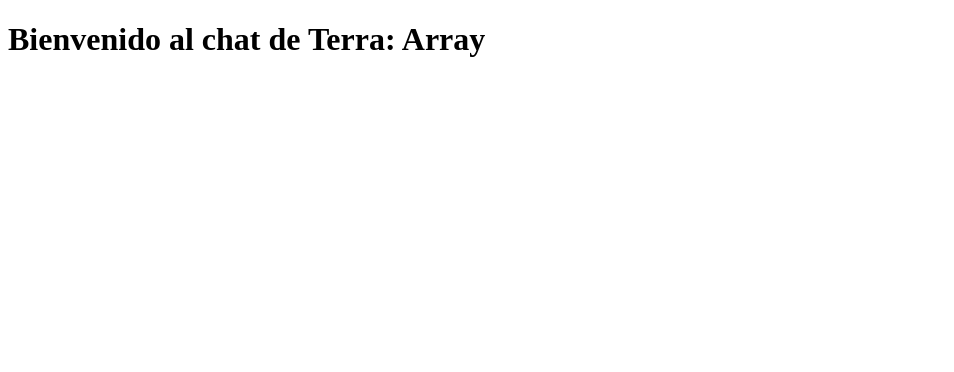
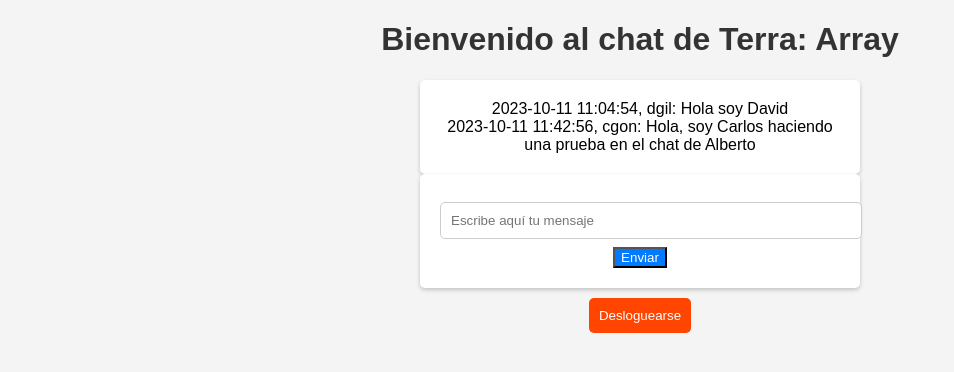
Before and after one commit to Krig4/Servidor, a PHP site: page /chat.php in a window 1280 px wide. Shown: the top 372 px of the page, without its empty margins (0-954 px from the left). Run offline with PHP 8.4, Linux system fonts and the light colour scheme; the visitor is signed in with stand-in values (Sample User, id 1).

Commit message:
Chat DONE

```diff
--- a/Login/chat.php
+++ b/Login/chat.php
@@ -1,16 +1,122 @@
 <?php
 session_start();
-$usuario = $_SESSION["usuario"];
 
+$usuario = isset($_SESSION["usuario"]) ? $_SESSION["usuario"] : '';
+
+if ($_SERVER["REQUEST_METHOD"] === "POST") {
+    $sms = isset($_POST["chat"]) ? $_POST["chat"] : '';
+
+    if (!empty($sms)) {
+        $hora = date("Y-m-d H:i:s");  // Variable obtener día y hora
+        $usuarioMensaje = $usuario;
+        $mensaje = "$hora, $usuarioMensaje: $sms\n";  // Combinada las tres variables para dar formato chat
+
+        $myfile = fopen("comentarios.csv", "a") or die("No se ha podido abrir el archivo!");
+        fwrite($myfile, $mensaje);
+        fclose($myfile);
+    }
+}
 ?>
+
 <!DOCTYPE html>
 <html lang="en">
+
 <head>
     <meta charset="UTF-8">
     <meta name="viewport" content="width=device-width, initial-scale=1.0">
     <title>Chat</title>
+    <style>
+        body {
+            font-family: Arial, sans-serif;
+            background-color: #f4f4f4;
+            text-align: center;
+        }
+
+        h1 {
+            color: #333;
+        }
+
+        #chat-box {
+            background-color: #fff;
+            border-radius: 5px;
+            box-shadow: 0 2px 4px rgba(0, 0, 0, 0.2);
+            max-width: 400px;
+            margin: 0 auto;
+            padding: 20px;
+            overflow-y: scroll;
+            max-height: 600px;
+        }
+
+        #chat-box p {
+            margin: 0 0 10px 0;
+        }
+
+        form {
+            background-color: #fff;
+            border-radius: 5px;
+            box-shadow: 0 2px 4px rgba(0, 0, 0, 0.2);
+            max-width: 400px;
+            margin: 0 auto;
+            padding: 20px;
+        }
+
+        input[type="text"] {
+            width: 100%;
+            padding: 10px;
+            margin: 8px 0;
+            border: 1px solid #ccc;
+            border-radius: 5px;
+        }
+
+        input[type="submit"] {
+            background-color: #007BFF;
+            color: #fff;
+            cursor: pointer;
+        }
+
+        input[type="submit"]:hover {
+            background-color: #0056b3;
+        }
+
+        a {
+            display: block;
+            margin-top: 10px;
+            text-decoration: none;
+        }
+
+        button {
+            background-color: #FF4500;
+            color: #fff;
+            border: none;
+            border-radius: 5px;
+            padding: 10px;
+            cursor: pointer;
+        }
+
+        button:hover {
+            background-color: #FF2200;
+        }
+    </style>
 </head>
+
 <body>
     <h1>Bienvenido al chat de Terra: <?php echo $usuario; ?></h1>
+    <div id="chat-box">
+        <?php
+        $fp = fopen("comentarios.csv", "r");
+        while (!feof($fp)) {
+            $data = fgets($fp);
+            if (!empty($data)) {
+                echo $data . "<br>"; // Muestra cada mensaje en el historial
+            }
+        }
+        fclose($fp);
+        ?>
+    </div>
+    <form method="post" action="chat.php">
+        <input id="mensaje" type="text" name="chat" placeholder="Escribe aquí tu mensaje">
+        <input type="submit" value="Enviar">
+    </form>
+    <a href="logout.php"><button>Desloguearse</button></a>
 </body>
 </html>
--- a/Login/comentarios.csv
+++ b/Login/comentarios.csv
@@ -0,0 +1,2 @@
+2023-10-11 11:04:54, dgil: Hola soy David
+2023-10-11 11:42:56, cgon: Hola, soy Carlos haciendo una prueba en el chat de Alberto
--- a/Login/comprobar.php
+++ b/Login/comprobar.php
@@ -1,8 +1,8 @@
 <?php
-session_start();
+session_start(); // Lo usamos para mantener el usuario en distintos php y paginas
 $usuario = $_POST["usuario"];
 $password = $_POST["pass"];
-$_SESSION["usuario"] = $usuario;
+$_SESSION["usuario"] = $usuario; // Declaro variables que quiero mantener con esta estructura para el futuro de las paginas
 $_SESSION["pass"] = $password;
 $login = false;
 $fp = fopen("usuarios.csv", "r");
@@ -20,6 +20,6 @@ fclose($fp);
 if ($login) {
     header('Location: chat.php'); // Te manda a cualquier archivo directamente sin verse por el usuario
 } else {
-    echo "<script>alert('Contraseña incorrecta');</script>"; // Intentar que se muestre
+    // Intentar mostrar un mensaje de error al login
     header('Location: login.html');
 }
--- /dev/null
+++ b/Login/logout.php
@@ -0,0 +1,6 @@
+<?php
+session_start();
+session_destroy(); //Termina la sesión
+header("Location: login.html"); // Redirige al usuario a la página de inicio de sesión
+exit;
+?>
--- a/Login/usuarios.csv
+++ b/Login/usuarios.csv
@@ -1,3 +1,3 @@
-prueba, 1234
 alberto, 1234
-,
+dgil, 1234
+cgon, 1234
```
Also changed, not shown: Login/login.html (+62 -0 lines), Login/signup.html (+43 -0 lines), Login/signup2.php (+39 -2 lines).
